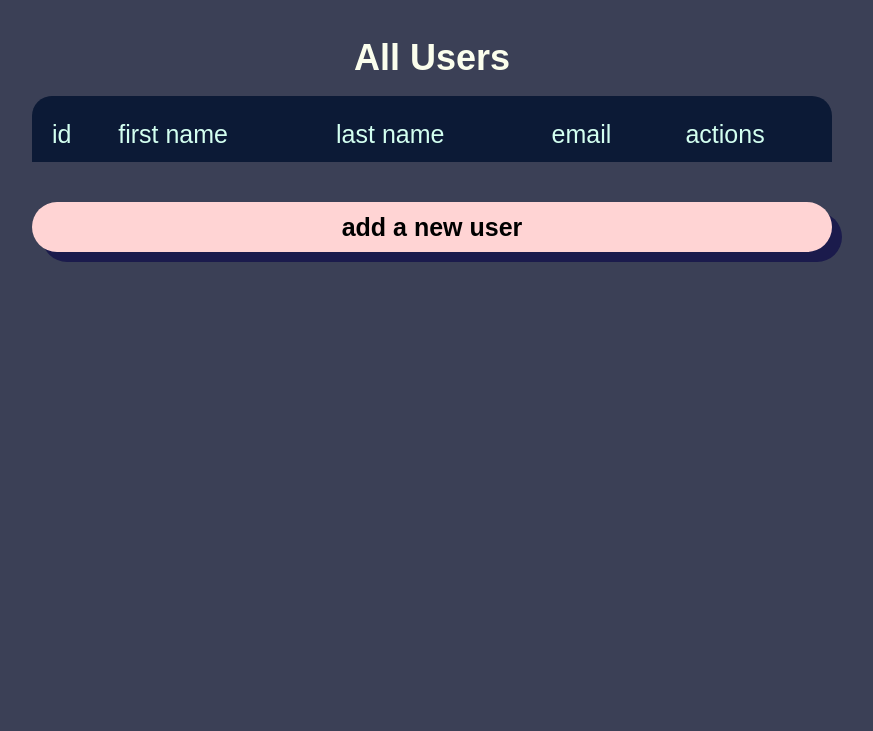
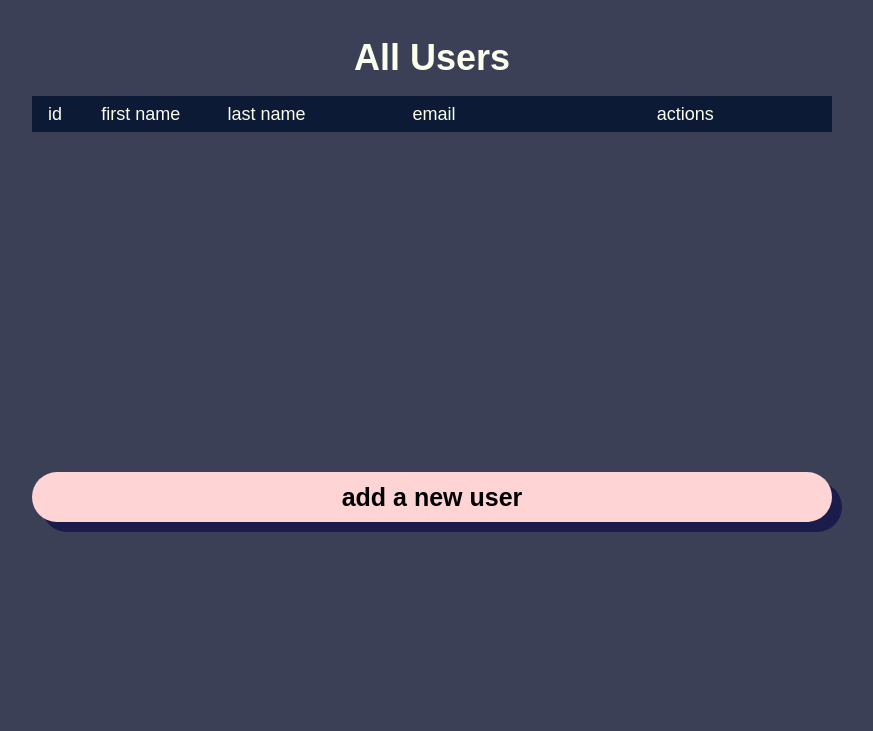
Before and after one commit to gabbe-grodin/users-crud-assignment, a Flask app: page /users in a window 1280 px wide. Shown: the top 731 px of the page, without its empty margins (208-1081 px from the left). After the commit the page ends 532 px from the top, so only its background shows below. Run offline with Flask 3, Linux system fonts and the light colour scheme; data that the repository does not hold is empty; some web fonts are replaced.

Commit message:
added basic validation and some table style

```diff
--- a/flask_app/controllers/users.py
+++ b/flask_app/controllers/users.py
@@ -14,6 +14,9 @@ def create_user():
     session['last_name'] = request.form['last_name']
     session['email'] = request.form['email']
     # print("before!!!!!!!!!")
+    # check if form has valid info:
+    if not User.validate_user(request.form):
+        return redirect("/")
     User.create_user(request.form)
     # print("after!!!!!!!!!!!!")
     return redirect("/users")
--- a/flask_app/models/user.py
+++ b/flask_app/models/user.py
@@ -1,4 +1,6 @@
 import pprint
+import re
+from flask import flash
 from flask_app.config.mysqlconnection import connectToMySQL
 
 class User:
@@ -64,6 +66,23 @@ class User:
         else:
             print("Can't get user.")
 
+    @classmethod
+    def get_user_by_email(cls, email):
+        query = """
+                SELECT *
+                FROM users
+                WHERE email = %(email)s
+                """
+        data = {"email": email}
+        result = connectToMySQL(cls.DB).query_db(query, data)
+        pprint.pp(result)
+        if result: # if email (result) exists
+            user = cls(result[0]) # instantiate and return user
+            return user
+        else:
+            print("Can't get user.")
+            return False
+
     # ! DELETE
     @classmethod
     def delete_one_user(cls, id):
@@ -73,3 +92,30 @@ class User:
                 """
         data = {"id": id}
         return connectToMySQL(cls.DB).query_db(query, data)
+
+    # ! VALIDATION
+    @staticmethod
+    def validate_user(user):
+        EMAIL_REGEX = re.compile(r'^[a-zA-Z0-9.+_-]+@[a-zA-Z0-9._-]+\.[a-zA-Z]+$')
+        is_valid = True
+        if len(user['first_name']) > 0 and len(user['first_name']) <= 2:
+            flash("First name must be at least 2 characters. ")
+            is_valid = False
+        if len(user['first_name']) <= 0:
+            flash("Cannot leave first name field blank. ")
+            is_valid = False
+        if len(user['last_name']) > 0 and len(user['last_name']) <= 2:
+            flash("Last name must be at least 2 characters. ")
+            is_valid = False
+        if len(user['last_name']) <= 0:
+            flash("Cannot leave last name field blank.")
+        if len(user['email']) == 0:
+            flash("Cannot leave email field blank.")
+            is_valid = False
+        elif not EMAIL_REGEX.match(user['email']):
+            flash("Email must be in proper format.")
+            is_valid = False
+        # Don't forget to check if the email address already exists in this database. Can only do this, if there is a get_user_by_email method in model
+        if User.get_user_by_email(user['email']):
+            flash("Email is already in our system, please try again.")
+            is_valid = False
--- a/flask_app/static/css/style.css
+++ b/flask_app/static/css/style.css
@@ -8,13 +8,12 @@
 
 body {
   background-color: rgb(59, 64, 86);
-  /* background-color: rgb(0, 0, 82); */
   font-size: 18px;
 }
 
 .container {
   width: 800px;
-  height: 1500px;
+  /* height: 1500px; */
   margin: 0px auto;
   padding-top: 20px;
   line-height: 2em;
@@ -30,6 +29,10 @@ body {
   font-size: 25px;
   font-weight: bold;
 }
+
+/*
+============= FORMS =============
+*/
 
 .btn {
   text-align: center;
@@ -48,7 +51,6 @@ body {
 
 .btn:hover {
   background-color: #c3fbc2;
-  border-style: 20px inset black;
   box-shadow: 3px 3px rgb(0, 0, 0);
   transform: scale(0.98);
 }
@@ -57,6 +59,10 @@ body {
   box-shadow: 3px 3px rgb(0, 0, 0);
   transform: scale(0.98);
 }
+
+/*
+============= HEADINGS =============
+*/
 
 h1 {
   margin: 20px 0 auto;
@@ -67,12 +73,53 @@ h2 {
   font-size: 3em;
 }
 
+/*
+============= TABLES =============
+*/
+
 table {
-  width: 100%;
+
+  width: 800px;
   margin-top: 20px;
-  border-collapse: collapse;
+  text-align: left;
+  border-spacing: 0;
 }
 
+table tbody {
+  display: block;
+  overflow-y: scroll;
+  height: 300px;
+  width: 800px;
+  scrollbar-width: none;
+  scroll-behavior: smooth;
+}
+
+table tbody::-webkit-scrollbar {
+  width: 0;
+  height: 0;
+}
+
+th, td {
+  padding: 0px 15px;
+}
+
+thead {
+  background-color: rgb(12, 26, 54);
+  display: block;
+}
+
+table tbody tr:nth-child(even) {
+  background-color: rgb(77, 87, 149);
+}
+
+table tbody tr:nth-child(odd) {
+  background-color: rgb(126, 101, 101);
+}
+
+tbody tr:hover td {
+  background-color: rgb(27, 49, 42);
+}
+/*
 .brtl {
   border-top-left-radius: 20px;
 }
@@ -87,33 +134,22 @@ table {
 
 .brbr {
   border-bottom-right-radius: 20px;
+} */
+
+.w-5 {
+  width: 5%;
 }
 
-thead {
-  background-color: rgb(12, 26, 54);
-  font-size: 25px;
+.w-15 {
+  width: 15%;
 }
 
-thead tr td {
-  color: rgb(211, 255, 240);
-  padding: 20px 0 10px 20px;
-  /* text-align: center; */
+.w-25 {
+  width: 25%;
 }
 
-tbody tr td {
-  /* border-top: 1px dotted rgb(33, 18, 255); */
-  padding-bottom: 10px;
-}
-
-table tbody td {
-  /* padding: 10px; */
-  background-color: rgb(118, 118, 118);
-
-}
-
-tbody tr:hover td {
-  background-color: rgb(27, 49, 42);
-  transform: scale(1.18);
+.w-35 {
+  width: 35%;
 }
 
 a {
@@ -124,8 +160,9 @@ a {
   text-align: center;
 }
 
-    /** DISPLAY **/
-
+/*
+============= DISPLAY =============
+*/
 
 .flex {
   display: flex;
--- a/flask_app/templates/users.html
+++ b/flask_app/templates/users.html
@@ -16,32 +16,33 @@
       All Users
     </h1>
     <!-- ! TABLE START -->
-    <table>
-      <thead class="p2rl">
+    <div>
+      <table class="cntr-txt">
+        <thead>
           <tr>
-          <td class="brtl">id</td>
-          <td>first name</td>
-          <td>last name</td>
-          <td>email</td>
-          <td class="brtr">actions</td>
+            <td class="w-5">id</td>
+            <td class="w-15">first name</td>
+            <td class="w-15">last name</td>
+            <td class="w-25">email</td>
+            <td class="w-35">actions</td>
           </tr>
         </thead>
         <tbody>
           {% for user in users %}
           <tr>
-          <td class="cntr-txt">
+            <td class="w-5">
               {{ user.id }}
             </td>
-          <td>
+            <td class="w-15">
               {{ user.first_name }}
             </td>
-          <td>
+            <td class="w-15">
               {{ user.last_name }}
             </td>
-          <td>
+            <td class="w-25">
               {{ user.email }}
             </td>
-          <td class="">
+            <td class="w-35">
               <a href="/user/{{ user.id }}">
                 <span>
                   show
@@ -58,7 +59,8 @@
                   |
                 </span>
               </a>
-            <a href="/delete/user/{{ user.id }}">
+              <a href="/delete/user/{{ user.id }}"
+              >
                 <span>
                   delete
                 </span>
@@ -68,6 +70,7 @@
           {% endfor %}
         </tbody>
       </table>
+    </div>
     <!-- ! TABLE END -->
       <a href="/">
         <button class="btn" type="button">
```
Also changed, not shown: flask_app/templates/index.html (+14 -0 lines), 1 other file. Lines whose indentation alone changed are shown as unchanged.
